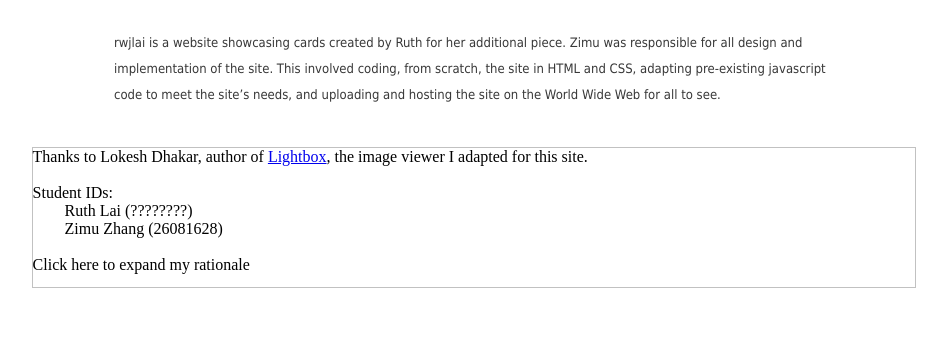
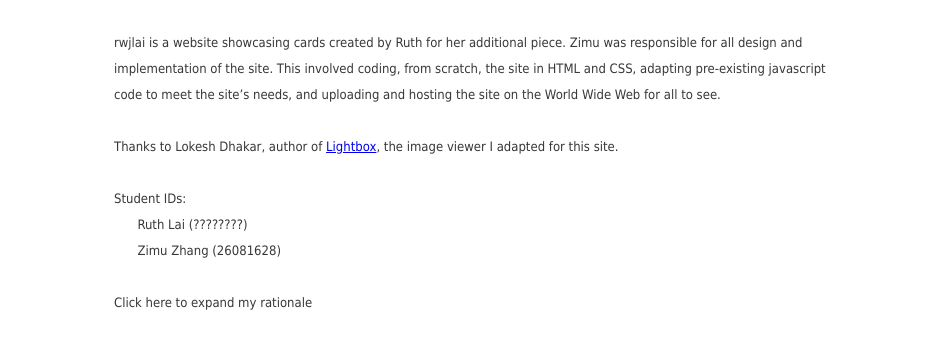
Before and after one commit to zzha302/adp, a plain HTML site: page about.html in a window 1280 px wide. Shown: the part 238-586 px from the top of the page, without its empty margins (166-1113 px from the left). Drawn offline with Linux system fonts and the light colour scheme.

Commit message:
url update 2

```diff
--- a/about.html
+++ b/about.html
@@ -20,7 +20,7 @@
 
 <div class="clear"/>
 
-<p>rwjlai is a website showcasing cards created by Ruth for her additional piece. Zimu was responsible for all design and implementation of the site. This involved coding, from scratch, the site in HTML and CSS, adapting pre-existing javascript code to meet the site’s needs, and uploading and hosting the site on the World Wide Web for all to see. <br><br><div class="line"/>
+<p>rwjlai is a website showcasing cards created by Ruth for her additional piece. Zimu was responsible for all design and implementation of the site. This involved coding, from scratch, the site in HTML and CSS, adapting pre-existing javascript code to meet the site’s needs, and uploading and hosting the site on the World Wide Web for all to see. <br><br>
 Thanks to Lokesh Dhakar, author of <a href="http://lokeshdhakar.com/projects/lightbox2/">Lightbox</a>, the image viewer I adapted for this site.
 
 <br><br>
--- a/site.css
+++ b/site.css
@@ -89,10 +89,6 @@ p {
 	line-height: 2em;
 }
 
-.line {
-	border: 1px solid #c1c1c1;
-}
-
 /*ANIMATIONS*/
 @keyframes fadein {from{opacity:0}to{opacity:1}}
 @-moz-keyframes fadein {from{opacity:0}to{opacity:1}}
```
